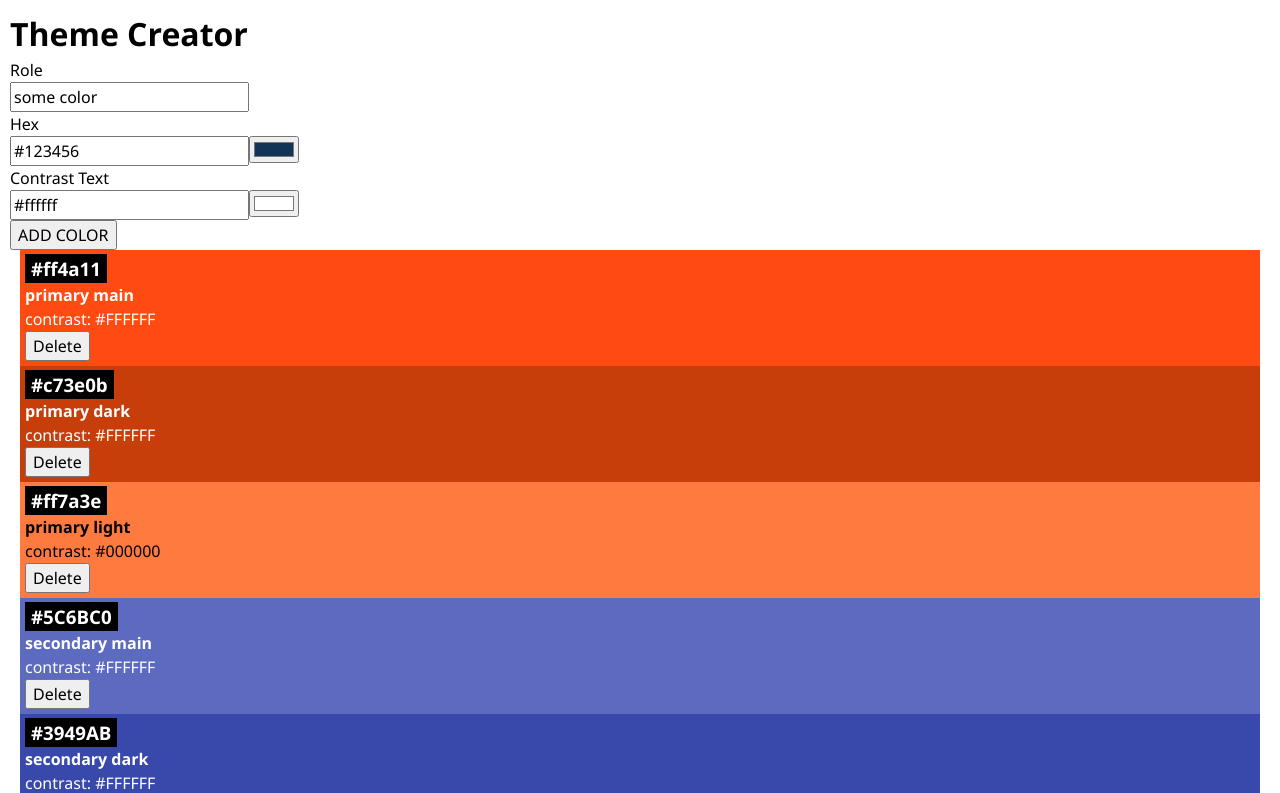
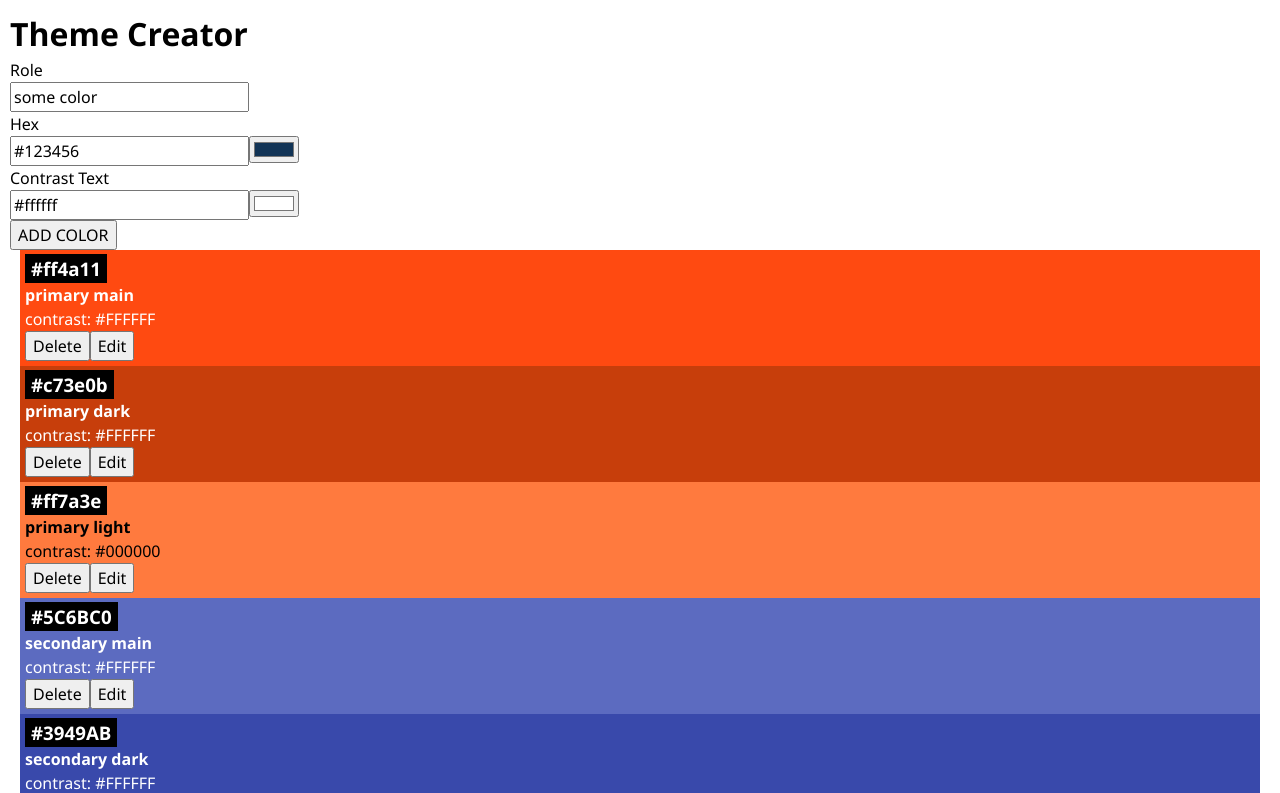
Before and after one commit to RebeccaDrm/ThemeCreator, a React (Vite) app: page / in a window 1280 px wide. Shown: the top 793 px of the page. Built offline with nearby package versions, Linux system fonts and the light colour scheme.

Commit message:
edit a color

```diff
--- a/src/App.jsx
+++ b/src/App.jsx
@@ -4,6 +4,7 @@ import Color from "./Components/Color/Color";
 import ColorForm from "./Components/ColorForm/ColorForm";
 import "./App.css";
 import { uid } from "uid";
+
 
 function App() {
   const [colors, setColors] = useState(initialColors);
@@ -16,13 +17,27 @@ function App() {
     setColors(colors.filter((color) => color.id !== id)); // delete the color
   }
 
+  // Function to handle editing an existing color
+  function handleEditColor(id, updatedColor) {
+    setColors(
+      colors.map((color) =>
+        color.id === id ? { ...color, ...updatedColor } : color
+      )
+    );
+  }
+
   return (
     <>
       <h1>Theme Creator</h1>
       <ColorForm onSubmitColor={handleAddColor} />
 
       {colors.map((color) => (
-        <Color key={color.id} color={color} onDelete={handleDeleteColor}/>
+        <Color
+        key={color.id}
+        color={color}
+        onDelete={handleDeleteColor}
+        onEdit={handleEditColor}
+        />
       ))}
     </>
   );
--- a/src/Components/Color/Color.jsx
+++ b/src/Components/Color/Color.jsx
@@ -1,8 +1,10 @@
 import "./Color.css";
 import { useState } from "react";
+import ColorForm from "../ColorForm/ColorForm";  // Import ColorForm
 
-export default function Color({ color, onDelete }) {
+export default function Color({ color, onDelete, onEdit}) {
   const [showConfirm, setShowConfirm] = useState(false);
+  const [isEditing, setIsEditing] = useState(false); // State to track edit mode
 
   function handleDelete() {
     setShowConfirm(true); // show conformation message
@@ -13,9 +15,26 @@ export default function Color({ color, onDelete }) {
     setShowConfirm(false); // hide conformation message
   }
 
+  // hide conformation message
   function cancelDelete() {
-    setShowConfirm(false); // hide conformation message
+    setShowConfirm(false);
   }
+
+   // Handle entering edit mode
+   function handleEdit() {
+    setIsEditing(true);
+  }
+
+  // Handle canceling the edit
+  function cancelEdit() {
+    setIsEditing(false);
+  }
+
+    // Handle submitting the edited color
+    function handleSubmitEdit(updatedColor) {
+      onEdit(color.id, updatedColor); // Call the edit function passed from the parent
+      setIsEditing(false); // Exit edit mode after submission
+    }
 
   return (
     <div
@@ -25,13 +44,26 @@ export default function Color({ color, onDelete }) {
         color: color.contrastText,
       }}
     >
+
+ {isEditing ? (
+        // Show ColorForm when in edit mode
+        <ColorForm
+        onSubmitColor={handleSubmitEdit}
+        initialData={color}
+        />
+      ) : (
+        <>
+
       <h3 className="color-card-headline">{color.hex}</h3>
       <h4>{color.role}</h4>
       <p>contrast: {color.contrastText}</p>
 
       <div className="button-container">
         {!showConfirm ? (
+          <>
           <button onClick={handleDelete}>Delete</button>
+          <button onClick={handleEdit}>Edit</button>
+          </>
         ) : (
           <>
             <div className="color-card-highlight">
@@ -42,6 +74,9 @@ export default function Color({ color, onDelete }) {
           </>
         )}
       </div>
-    </div>
-  );
-}
+    </>
+)}
+ {isEditing && <button onClick={cancelEdit}>Cancel Edit</button>} {/* Cancel edit button */}
+ </div>
+   );
+  }
```
